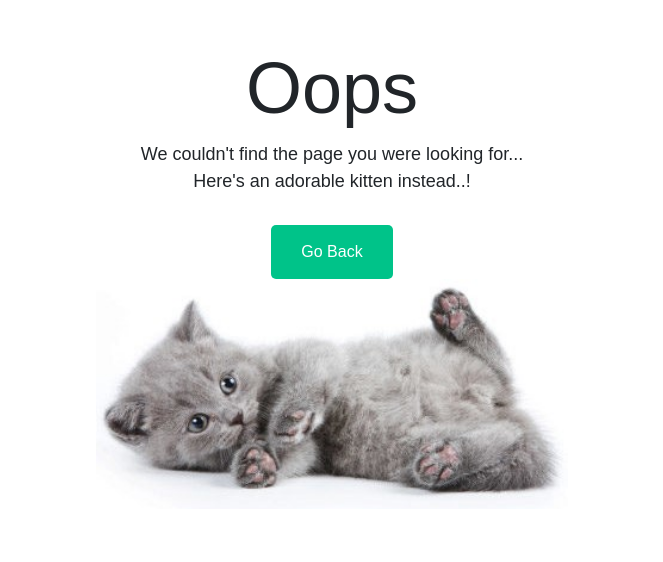
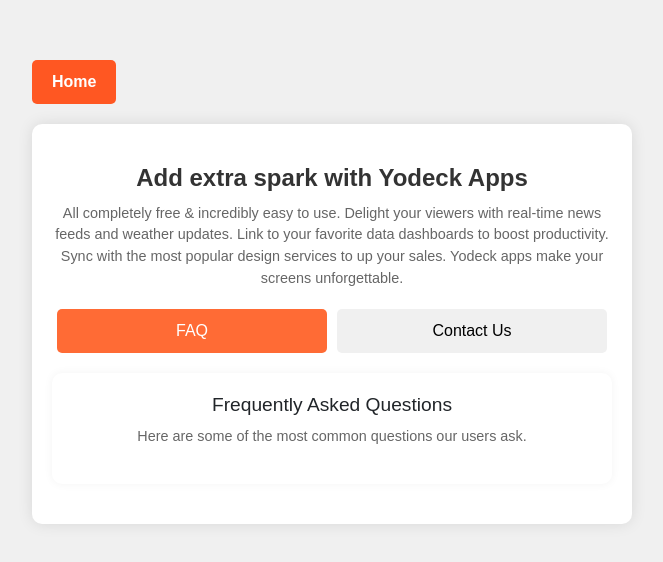
Before and after one commit to Salma-Moh/lab18-react, a React (Create React App) app: page /help in a window 1280 px wide. Shown: the part 108-670 px from the top of the page, without its empty margins (308-971 px from the left). Built offline with nearby package versions, Linux system fonts and the light colour scheme.

Commit message:
Add files via upload

```diff
--- a/src/App.js
+++ b/src/App.js
@@ -1,16 +1,17 @@
+// src/App.js
 import React from 'react';
-import { BrowserRouter as Router, Routes, Route } from 'react-router-dom';
-import Home from './components/home';
-import ProductDetail from './components/ProductDetails';
-import NotFoundPage from './components/NotFoundPage'; // Assuming you have a NotFoundPage component
+import { BrowserRouter as Router, Route, Routes } from 'react-router-dom';
+import ProductList from './components/ProductList';
+import ProductDetails from './components/ProductDetails';
+import HelpCenter from './components/HelpCenter';
 
 function App() {
   return (
     <Router>
       <Routes>
-        <Route path="/" element={<Home />} />
-        <Route path="/products/:id" element={<ProductDetail />} />
-        <Route path="*" element={<NotFoundPage />} /> {/* This handles all undefined routes */}
+        <Route path="/" element={<ProductList />} />
+        <Route path="/product/:id" element={<ProductDetails />} />
+        <Route path="/help" element={<HelpCenter />} />
       </Routes>
     </Router>
   );
--- /dev/null
+++ b/src/components/HelpCenter.css
@@ -0,0 +1,83 @@
+html,
+body {
+    height: 100%;
+    margin: 0;
+    display: flex;
+    justify-content: center;
+    align-items: center;
+    background-color: #f0f0f0;
+    font-family: Arial, sans-serif;
+}
+
+.help {
+    max-width: 600px;
+    width: 100%;
+    padding: 40px 20px;
+    background-color: #fff;
+    border-radius: 10px;
+    box-shadow: 0px 0px 15px rgba(0, 0, 0, 0.1);
+    text-align: center;
+}
+
+.article-section {
+    margin-bottom: 20px;
+}
+
+.headline {
+    font-size: 1.5rem;
+    font-weight: bold;
+    color: #333;
+}
+
+.description {
+    font-size: 0.9rem;
+    color: #666;
+    margin-top: 10px;
+}
+
+.tabs {
+    display: flex;
+    justify-content: center;
+    margin-top: 10px;
+}
+
+.tab-button {
+    flex: 1;
+    padding: 10px 0;
+    margin: 0 5px;
+    border: none;
+    border-radius: 5px;
+    background-color: #f0f0f0;
+    cursor: pointer;
+    font-size: 1rem;
+    transition: background-color 0.3s ease, color 0.3s ease;
+}
+
+.tab-button.active {
+    background-color: #ff6b35;
+    color: #fff;
+}
+
+.tab-content {
+    margin-top: 20px;
+}
+
+.faq-content,
+.contact-content {
+    padding: 20px;
+    background-color: #fff;
+    border-radius: 10px;
+    box-shadow: 0px 0px 10px rgba(0, 0, 0, 0.05);
+}
+
+.faq-content h3,
+.contact-content h3 {
+    font-size: 1.2rem;
+    margin-bottom: 10px;
+}
+
+.faq-content p,
+.contact-content p {
+    font-size: 0.9rem;
+    color: #666;
+}
--- /dev/null
+++ b/src/components/HelpCenter.js
@@ -0,0 +1,55 @@
+import React, { useState } from 'react';
+import { Link } from 'react-router-dom';
+import './HelpCenter.css';
+
+const HelpCenter = () => {
+    const [activeTab, setActiveTab] = useState('FAQ');
+
+    return (
+        <div>
+            <div className="navigation-buttons">
+                <Link to="/" className="nav-button left-button">Home</Link>
+            </div>
+            <div className="help">
+                <div className="article-section">
+                    <h1 className="headline">Add extra spark with Yodeck Apps</h1>
+                    <p className="description">
+                        All completely free & incredibly easy to use. Delight your viewers with real-time news feeds and weather updates.
+                        Link to your favorite data dashboards to boost productivity. Sync with the most popular design services to up your sales.
+                        Yodeck apps make your screens unforgettable.
+                    </p>
+                </div>
+                <div className="tabs">
+                    <button
+                        className={`tab-button ${activeTab === 'FAQ' ? 'active' : ''}`}
+                        onClick={() => setActiveTab('FAQ')}
+                    >
+                        FAQ
+                    </button>
+                    <button
+                        className={`tab-button ${activeTab === 'ContactUs' ? 'active' : ''}`}
+                        onClick={() => setActiveTab('ContactUs')}
+                    >
+                        Contact Us
+                    </button>
+                </div>
+                <div className="tab-content">
+                    {activeTab === 'FAQ' && (
+                        <div className="faq-content">
+                            <h3>Frequently Asked Questions</h3>
+                            <p>Here are some of the most common questions our users ask.</p>
+                        </div>
+                    )}
+                    {activeTab === 'ContactUs' && (
+                        <div className="contact-content">
+                            <h3>Contact Us</h3>
+                            <p>If you have any questions, feel free to reach out to our support team.</p>
+                        </div>
+                    )}
+                </div>
+            </div>
+        </div>
+    );
+};
+
+export default HelpCenter;
--- /dev/null
+++ b/src/components/ProductDetails.css
@@ -0,0 +1,61 @@
+/* src/components/ProductDetails.css */
+
+.product-details-container {
+    max-width: 1200px;
+    margin: 0 auto;
+    padding: 20px;
+    text-align: left;
+}
+
+.navigation-buttons {
+    display: flex;
+    justify-content: space-between;
+    margin-bottom: 20px;
+}
+
+.nav-button {
+    padding: 10px 20px;
+    background-color: #ff5722;
+    color: #fff;
+    text-decoration: none;
+    border: none;
+    border-radius: 5px;
+    font-weight: bold;
+    cursor: pointer;
+    transition: background-color 0.3s ease;
+}
+
+.nav-button:hover {
+    background-color: #e64a19;
+}
+
+.product-details {
+    display: flex;
+    gap: 40px;
+    align-items: flex-start;
+}
+
+.product-img {
+    width: 50%;
+    height: auto;
+    border-radius: 10px;
+}
+
+.product-info {
+    flex: 1;
+}
+
+.product-info h1 {
+    margin-bottom: 20px;
+}
+
+.product-price {
+    font-size: 1.5em;
+    font-weight: bold;
+    margin-bottom: 10px;
+}
+
+.product-description {
+    font-size: 1.1em;
+    line-height: 1.5;
+}
--- a/src/components/ProductDetails.js
+++ b/src/components/ProductDetails.js
@@ -1,63 +1,36 @@
-import React from 'react';
-import { useParams } from 'react-router-dom';
-import { useFetch } from './useFetch';
-import NotFoundPage from './NotFoundPage';
-import Breadcrumbs from './Breadcrumbs';
+// src/components/ProductDetails.js
+import React, { useEffect, useState } from 'react';
+import { useParams, Link } from 'react-router-dom';
+import './ProductDetails.css';
 
-const ProductDetail = () => {
-    const { id } = useParams(); // Get the product ID from the URL parameters
-    const { data: products, loading, error } = useFetch('http://localhost:5000/products');
+const ProductDetails = () => {
+    const { id } = useParams();
+    const [product, setProduct] = useState(null);
 
-    if (loading) return <div className="text-center mt-5">Loading...</div>; // Show loading indicator while fetching data
-    if (error) return <NotFoundPage message="Failed to load product details. Please try again later." />; // Show error if fetching fails
+    useEffect(() => {
+        fetch(`http://localhost:5000/products/${id}`)
+            .then(response => response.json())
+            .then(data => setProduct(data));
+    }, [id]);
 
-    const product = products.find(p => p.id === id); // Find the product by matching ID from params
-
-    if (!product) {
-        return <NotFoundPage message="Invalid product ID. Product not found." />; // Show 404 page if product not found
-    }
+    if (!product) return <div>Loading...</div>;
 
     return (
-        <div className="container mt-5">
-            <h1 className="text-danger">{product.product_name}</h1>
-            <Breadcrumbs />
-            <p>{product.product_desc}</p>
+        <div className="product-details-container">
+            <div className="navigation-buttons">
+                <Link to="/" className="nav-button left-button">Home</Link>
+                <Link to="/help" className="nav-button right-button">Help Center</Link>
+            </div>
+            <div className="product-details">
+                <img src={product.imageUrl} alt={product.name} className="product-img" />
+                <div className="product-info">
+                    <h1>{product.name}</h1>
+                    <p className="product-price">Price: {product.price}</p>
+                    <p className="product-description">{product.description}</p>
+                </div>
+            </div>
         </div>
     );
 };
 
-export default ProductDetail;
-
-
-
-// import React from 'react';
-// import { useParams, useNavigate } from 'react-router-dom';
-// import { useFetch } from './useFetch';
-// import Error from './NotFoundPage';
-// import Breadcrumbs from './Breadcrumbs';  // Import Breadcrumbs
-
-// const ProductDetail = () => {
-//     const { id } = useParams();
-//     const navigate = useNavigate();
-//     const { data: products, loading, error } = useFetch('http://localhost:5000/products');
-
-//     if (loading) return <div className="text-center mt-5">Loading...</div>;
-//     if (error) return <Error message="Failed to load product details. Please try again later." />;
-
-//     const product = products.find(p => p.id === parseInt(id));
-
-//     if (!product) {
-//         return <Error message="Invalid product ID. Product not found." />;
-//     }
-
-//     return (
-//         <div className="container mt-5">
-//             <Breadcrumbs />  {/* Add Breadcrumbs here */}
-//             <h1 className="text-danger">{product.product_name}</h1>
-//             <p>{product.product_desc}</p>
-//             <button onClick={() => navigate('/')} className="btn btn-danger">Go Back to Home</button>
-//         </div>
-//     );
-// };
-
-// export default ProductDetail;
+export default ProductDetails;
--- /dev/null
+++ b/src/components/ProductList.css
@@ -0,0 +1,66 @@
+/* src/components/ProductList.css */
+
+.product-list-container {
+    margin-left: 10%;
+    margin-right: 10%;
+    padding-left: 20px;
+    padding-right: 20px;
+}
+
+.product-list-header {
+    display: flex;
+    justify-content: space-between;
+    align-items: center;
+    margin-bottom: 20px;
+}
+
+.products {
+    display: flex;
+    flex-direction: column;
+    gap: 20px;
+}
+
+.product-card {
+    display: flex;
+    align-items: center;
+    width: 100%;
+    text-decoration: none;
+    color: #333;
+    padding: 15px;
+    border: 1px solid #ddd;
+    border-radius: 8px;
+    box-shadow: 0 2px 8px rgba(0, 0, 0, 0.1);
+    transition: box-shadow 0.3s ease;
+}
+
+.product-card:hover {
+    box-shadow: 0 4px 16px rgba(0, 0, 0, 0.2);
+}
+
+.product-image {
+    width: 150px;
+    height: 150px;
+    object-fit: cover;
+    margin-right: 20px;
+    border-radius: 8px;
+}
+
+.product-info {
+    flex: 1;
+}
+
+.help-center-button {
+    padding: 10px 20px;
+    background-color: #ff5722;
+    color: #fff;
+    border: none;
+    border-radius: 5px;
+    text-decoration: none;
+    font-weight: bold;
+    cursor: pointer;
+    transition: background-color 0.3s ease;
+}
+
+.help-center-button:hover {
+    background-color: #e64a19;
+}
--- /dev/null
+++ b/src/components/ProductList.js
@@ -0,0 +1,37 @@
+// src/components/ProductList.js
+import React, { useEffect, useState } from 'react';
+import { Link } from 'react-router-dom';
+import './ProductList.css';
+
+const ProductList = () => {
+    const [products, setProducts] = useState([]);
+
+    useEffect(() => {
+        fetch('http://localhost:5000/products')
+            .then(response => response.json())
+            .then(data => setProducts(data));
+    }, []);
+
+    return (
+        <div className="product-list-container">
+            <div className="product-list-header">
+                <h1>Product List</h1>
+                <Link to="/help" className="help-center-button">Help Center</Link>
+            </div>
+            <div className="products">
+                {products.map(product => (
+                    <Link to={`/product/${product.id}`} key={product.id} className="product-card">
+                        <img src={product.imageUrl} alt={product.name} className="product-image" />
+                        <div className="product-info">
+                            <h2>{product.name}</h2>
+                            <p>{product.price}</p>
+                            <p>{product.description}</p>
+                        </div>
+                    </Link>
+                ))}
+            </div>
+        </div>
+    );
+};
+
+export default ProductList;
```
